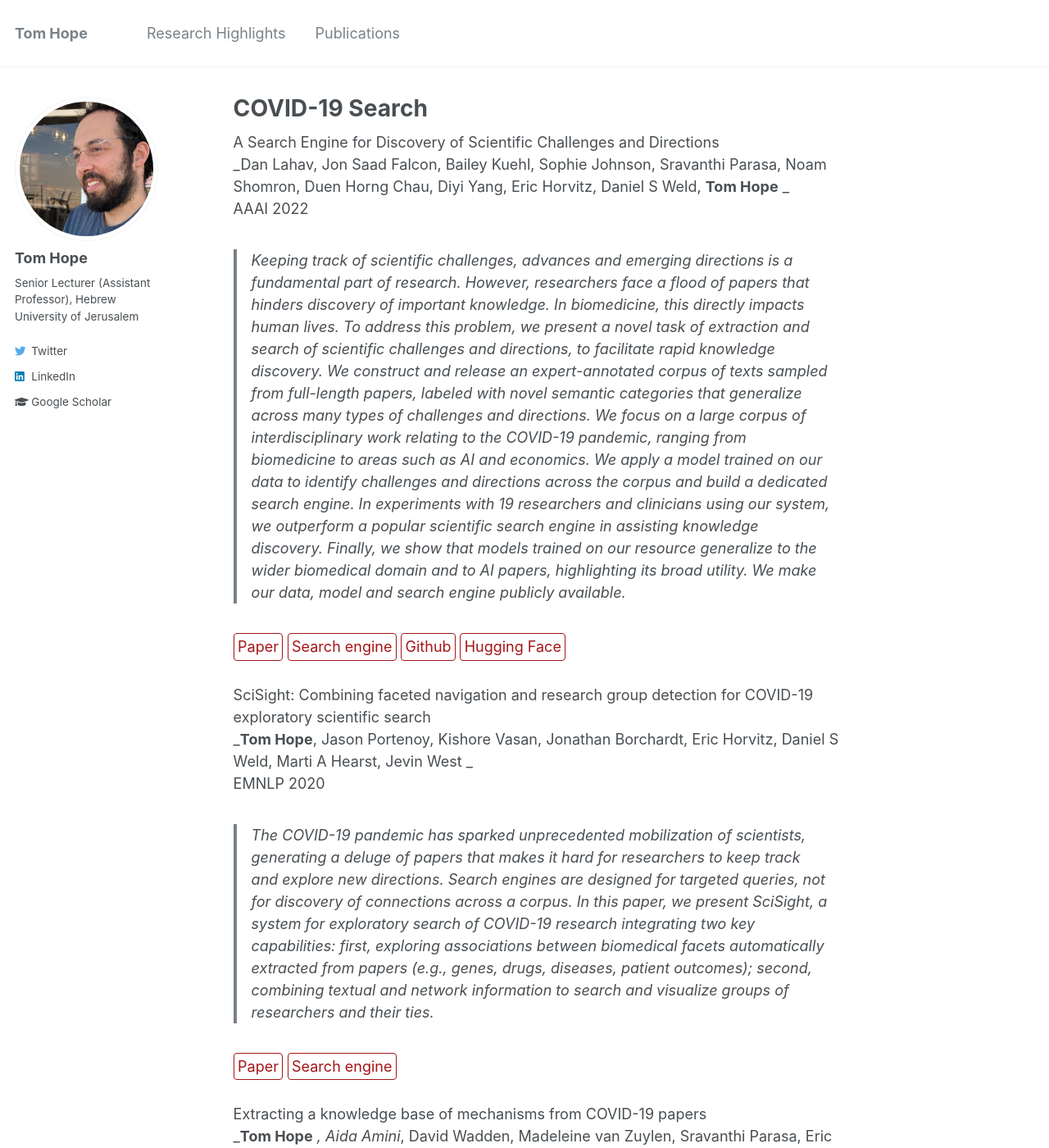
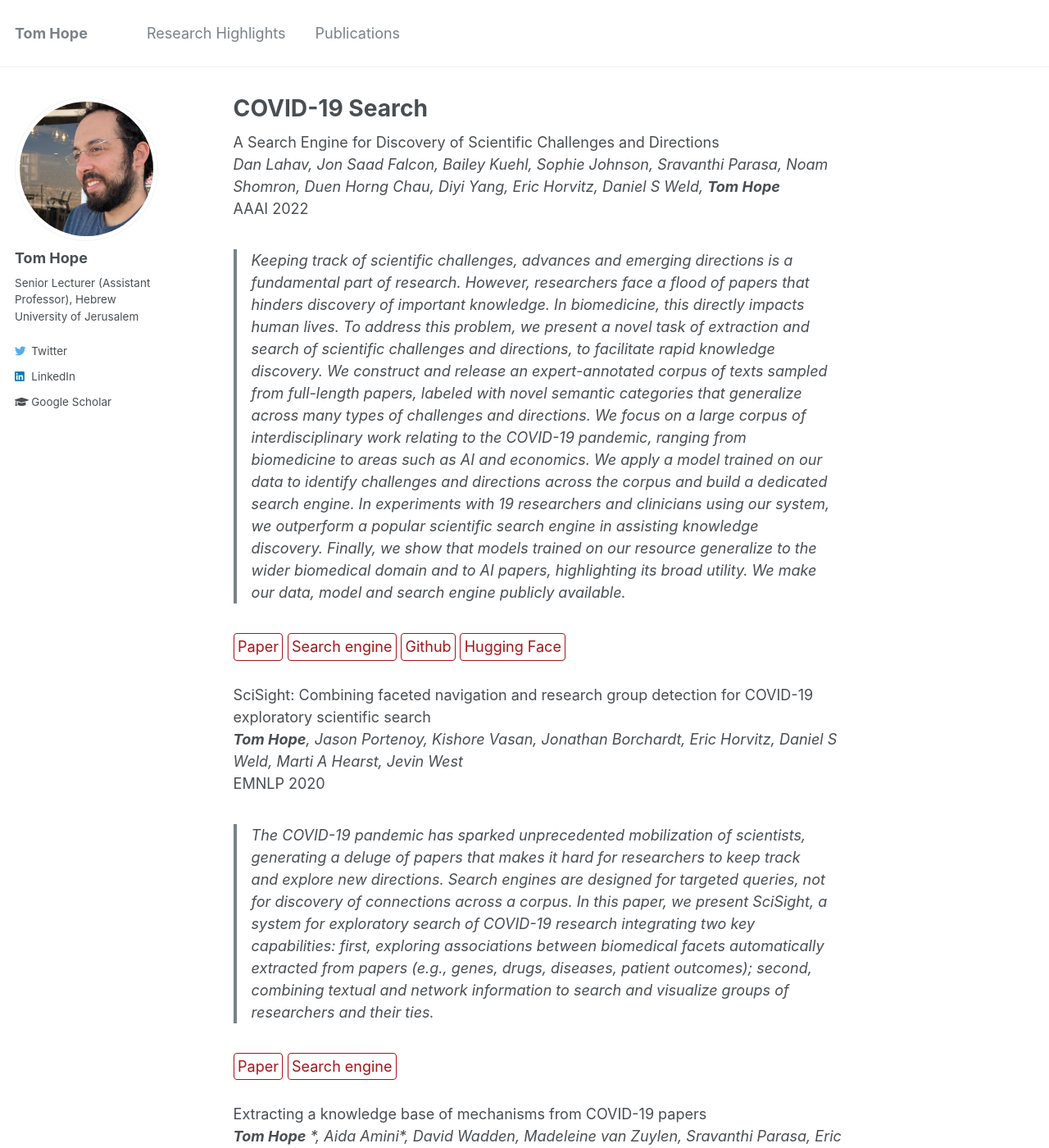
Before and after one commit to tomhoper/tomhoper.github.io, a Jekyll site: the page built from _research/scisearch.md, in a window 1280 px wide and 1400 px high. Shown: the whole window at 82% size. Built offline with Jekyll 4.4.1, drawn with Linux system fonts in a browser that asks for light colours; some of the changed text lies outside the part shown.

Commit message:
Update scisearch.md

```diff
--- a/_research/scisearch.md
+++ b/_research/scisearch.md
@@ -9,8 +9,8 @@ header:
 ---
 
 A Search Engine for Discovery of Scientific Challenges and Directions<br>
-_Dan Lahav, Jon Saad Falcon, Bailey Kuehl, Sophie Johnson, Sravanthi Parasa, Noam Shomron, Duen Horng Chau, Diyi Yang, Eric Horvitz, Daniel S Weld, **Tom Hope**
-_<br>
+_Dan Lahav, Jon Saad Falcon, Bailey Kuehl, Sophie Johnson, Sravanthi Parasa, Noam Shomron, Duen Horng Chau, Diyi Yang, Eric Horvitz, Daniel S Weld, **Tom Hope**_
+<br>
 AAAI 2022
 
 > Keeping track of scientific challenges, advances and emerging directions is a fundamental part of research. However, researchers face a flood of papers that hinders discovery of important knowledge. In biomedicine, this directly impacts human lives. To address this problem, we present a novel task of extraction and search of scientific challenges and directions, to facilitate rapid knowledge discovery. We construct and release an expert-annotated corpus of texts sampled from full-length papers, labeled with novel semantic categories that generalize across many types of challenges and directions. We focus on a large corpus of interdisciplinary work relating to the COVID-19 pandemic, ranging from biomedicine to areas such as AI and economics. We apply a model trained on our data to identify challenges and directions across the corpus and build a dedicated search engine. In experiments with 19 researchers and clinicians using our system, we outperform a popular scientific search engine in assisting knowledge discovery. Finally, we show that models trained on our resource generalize to the wider biomedical domain and to AI papers, highlighting its broad utility. We make our data, model and search engine publicly available.
@@ -18,8 +18,7 @@ AAAI 2022
 [Paper](https://arxiv.org/abs/2108.13751){: .btn--research} [Search engine](https://challenges.apps.allenai.org/){: .btn--research} [Github](https://github.com/Dan-La/scientific-challenges-and-directions){: .btn--research} [Hugging Face](https://huggingface.co/DanL/scientific-challenges-and-directions){: .btn--research}
 
 SciSight: Combining faceted navigation and research group detection for COVID-19 exploratory scientific search <br>
-_**Tom Hope**, Jason Portenoy, Kishore Vasan, Jonathan Borchardt, Eric Horvitz, Daniel S Weld, Marti A Hearst, Jevin West
-_<br>
+_**Tom Hope**, Jason Portenoy, Kishore Vasan, Jonathan Borchardt, Eric Horvitz, Daniel S Weld, Marti A Hearst, Jevin West_<br>
 EMNLP 2020
 
 > The COVID-19 pandemic has sparked unprecedented mobilization of scientists, generating a deluge of papers that makes it hard for researchers to keep track and explore new directions. Search engines are designed for targeted queries, not for discovery of connections across a corpus. In this paper, we present SciSight, a system for exploratory search of COVID-19 research integrating two key capabilities: first, exploring associations between biomedical facets automatically extracted from papers (e.g., genes, drugs, diseases, patient outcomes); second, combining textual and network information to search and visualize groups of researchers and their ties.
@@ -28,8 +27,7 @@ EMNLP 2020
 
 
 Extracting a knowledge base of mechanisms from COVID-19 papers<br>
-_**Tom Hope** *, Aida Amini*, David Wadden, Madeleine van Zuylen, Sravanthi Parasa, Eric Horvitz, Daniel Weld, Roy Schwartz, Hannaneh Hajishirzi
-_<br>
+_**Tom Hope** *, Aida Amini*, David Wadden, Madeleine van Zuylen, Sravanthi Parasa, Eric Horvitz, Daniel Weld, Roy Schwartz, Hannaneh Hajishirzi_<br>
 NAACL 2021
 
 > The COVID-19 pandemic has spawned a diverse body of scientific literature that is challenging to navigate, stimulating interest in automated tools to help find useful knowledge. We pursue the construction of a knowledge base (KB) of mechanisms -- a fundamental concept across the sciences encompassing activities, functions and causal relations, ranging from cellular processes to economic impacts. We extract this information from the natural language of scientific papers by developing a broad, unified schema that strikes a balance between relevance and breadth. We annotate a dataset of mechanisms with our schema and train a model to extract mechanism relations from papers. Our experiments demonstrate the utility of our KB in supporting interdisciplinary scientific search over COVID-19 literature, outperforming the prominent PubMed search in a study with clinical experts.
```
